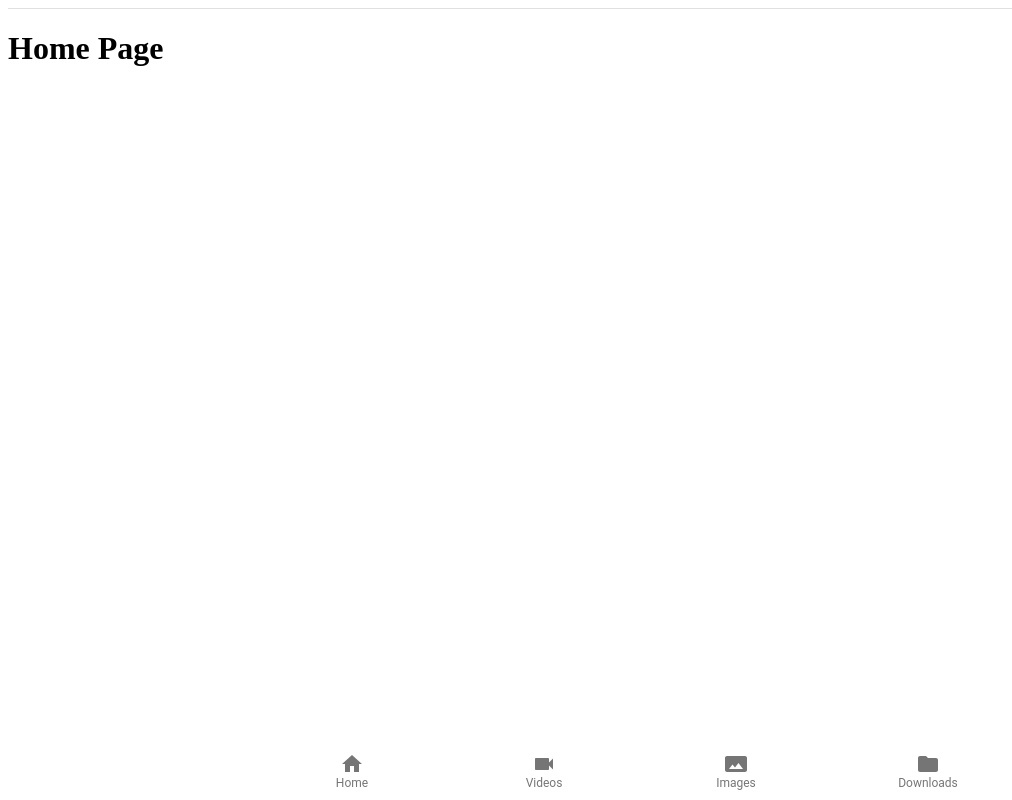
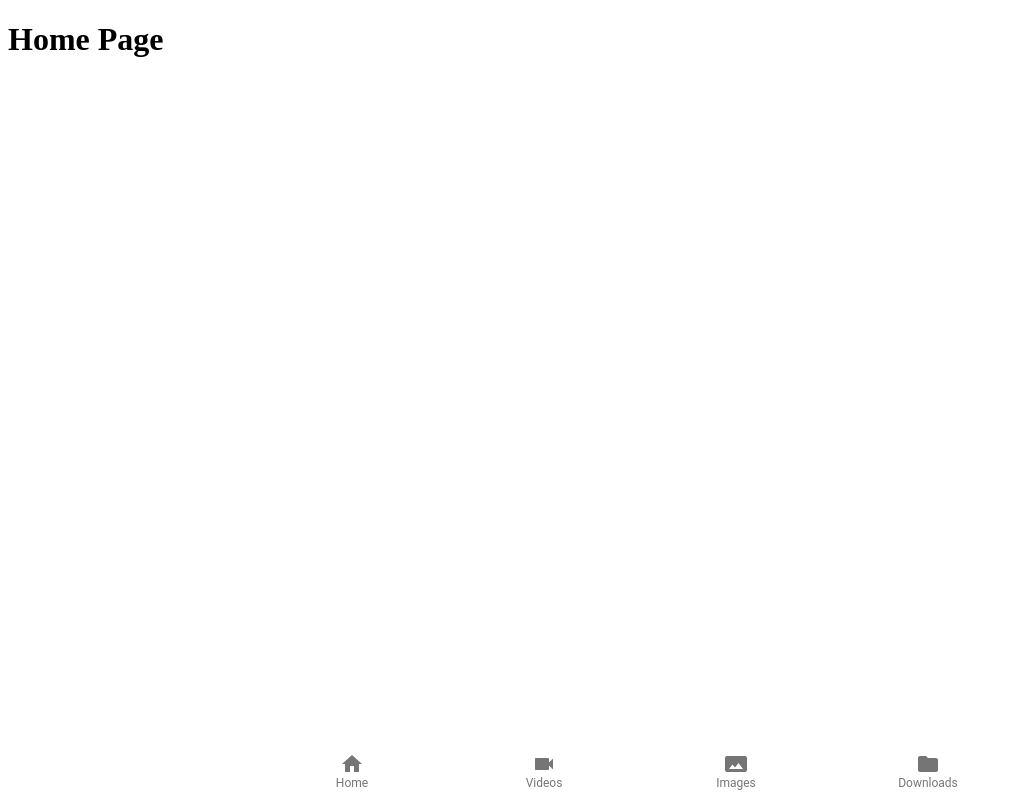
Before and after one commit to kyahAndoy/alert-system, a React (Create React App) app: page / in a window 1280 px wide. Shown: the whole page, without its empty margins (0-1012 px from the left). Built offline with nearby package versions, Linux system fonts and the light colour scheme.

Commit message:
Update App.js

```diff
--- a/src/App.js
+++ b/src/App.js
@@ -3,7 +3,7 @@ import './App.css';
 import {
   BrowserRouter as Router, Switch, Route
 } from "react-router-dom";
-import {Divider} from '@material-ui/core';
+
 import Home from './Home';
 import Videos from './Videos';
 import Images from './Images';
@@ -19,7 +19,7 @@ function App() {
 
 
       <Router>
-       <Divider />
+
       <BottomNav />
             <Switch>
               <Route exact path="/" component={Home} />
```
